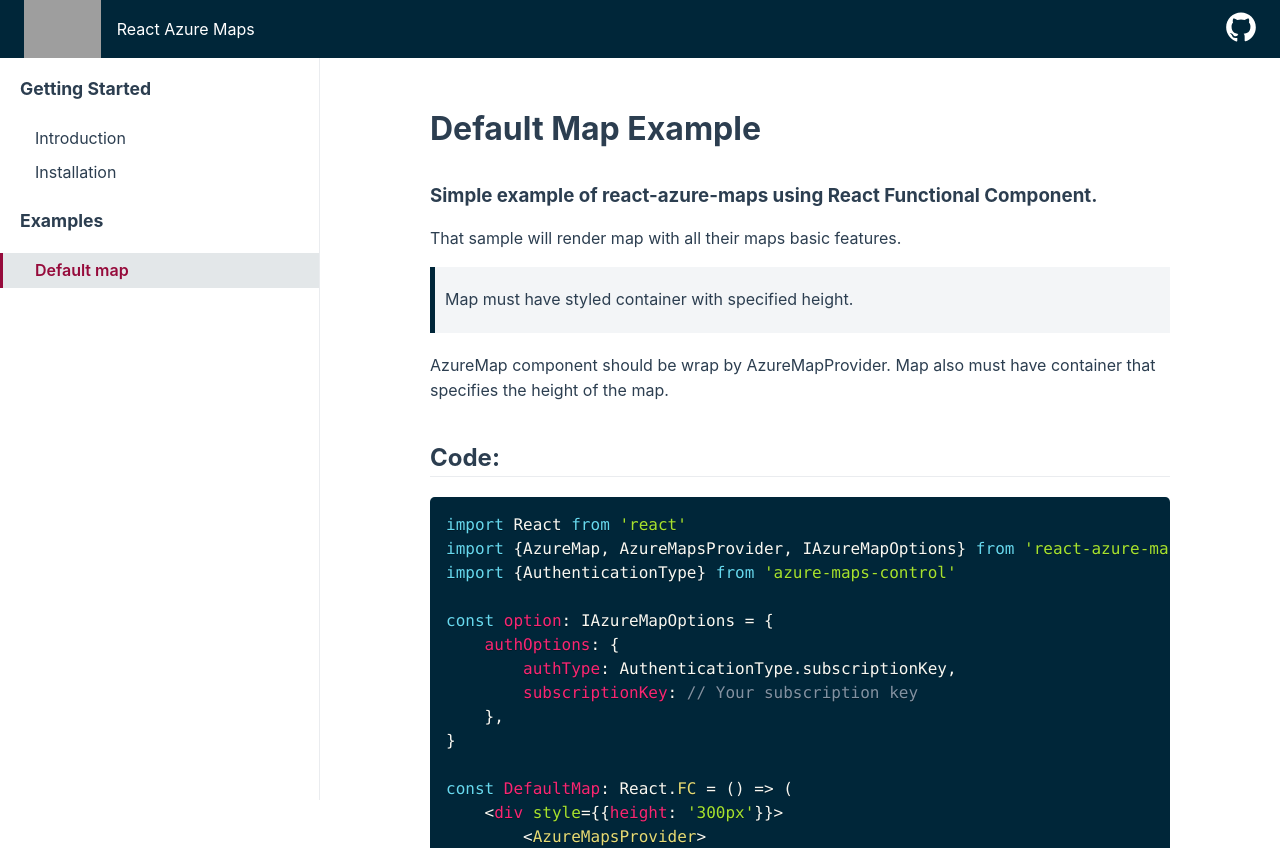
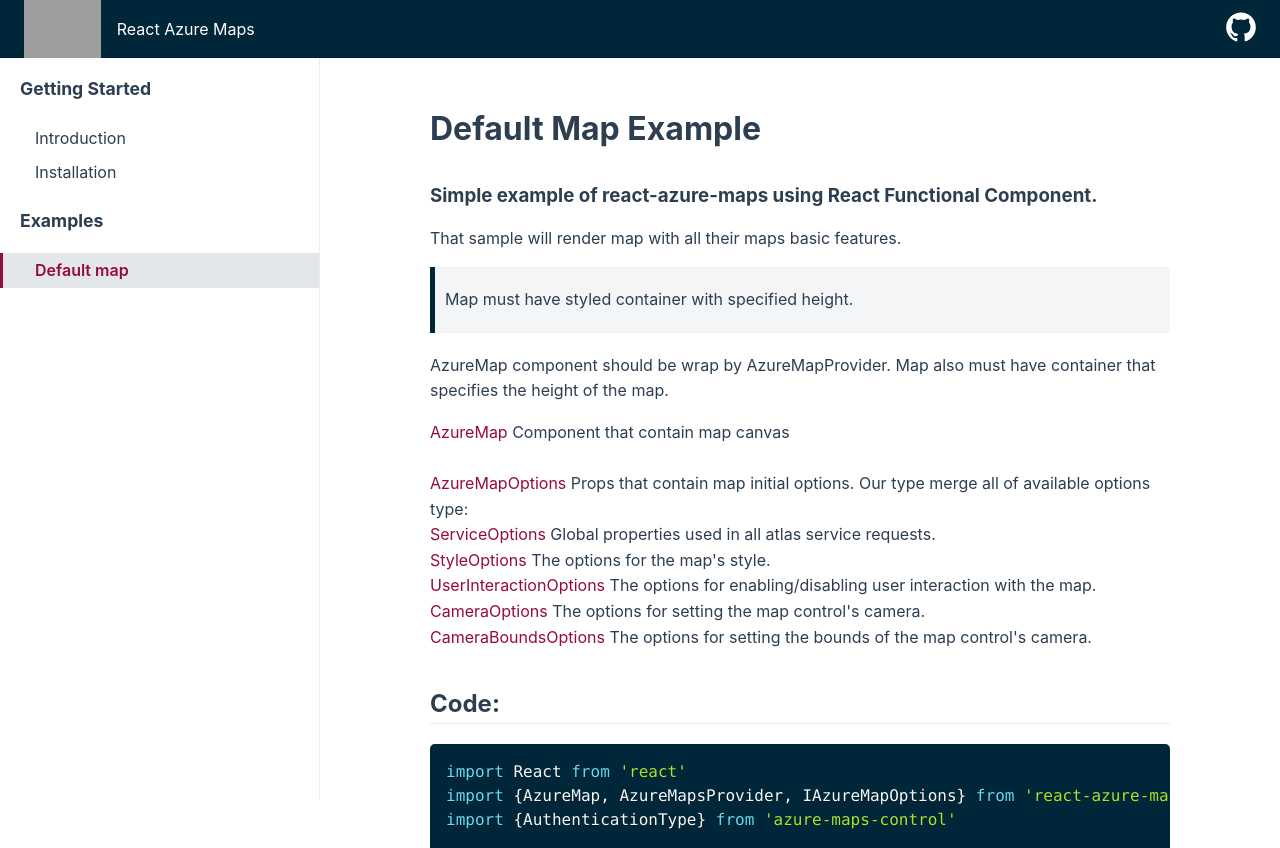
Before and after one commit to WiredSolutions/react-azure-maps-docs, a Next.js app: page /default-map in a window 1280 px wide. Shown: the top 848 px of the page. Built offline with nearby package versions, Linux system fonts and the light colour scheme; grey boxes are pictures that could not be loaded.

Commit message:
feat: add links for documentation

```diff
--- a/pages/default-map/index.js
+++ b/pages/default-map/index.js
@@ -6,7 +6,7 @@
         <div>
             <Head>
                 <title>Default Map</title>
-        <link rel="icon" href="/favicon.ico" />
+                <link rel="icon" href="/favicon.ico"/>
             </Head>
             <main className="page">
                 <div className="page__content">
@@ -21,6 +21,44 @@
                     <p>
                         AzureMap component should be wrap by AzureMapProvider. Map also must
                         have container that specifies the height of the map.
+                    </p>
+                    <p>
+
+                    </p>
+                    <p>
+                        <a href={'https://wiredsolutions.github.io/react-azure-maps/globals.html#iazuremap'}
+                           target="_blank"> AzureMap </a>
+                        <span> Component that contain map canvas </span>
+                        <br></br>
+                        <br></br>
+                        <a href={'https://wiredsolutions.github.io/react-azure-maps/globals.html#iazuremapoptions'}
+                           target="_blank"> AzureMapOptions </a>
+                        <span> Props that contain map initial options. Our type merge all of available options type: </span>
+                        <div>
+                            <a href={'https://docs.microsoft.com/pl-pl/javascript/api/azure-maps-control/atlas.serviceoptions?view=azure-maps-typescript-latest'}
+                               target="_blank"> ServiceOptions </a>
+                            Global properties used in all atlas service requests.
+                        </div>
+                        <div>
+                            <a href={'https://docs.microsoft.com/pl-pl/javascript/api/azure-maps-control/atlas.styleoptions?view=azure-maps-typescript-latest'}
+                               target="_blank"> StyleOptions </a>
+                            The options for the map's style.
+                        </div>
+                        <div>
+                            <a href={'https://docs.microsoft.com/pl-pl/javascript/api/azure-maps-control/atlas.userinteractionoptions?view=azure-maps-typescript-latest'}
+                               target="_blank"> UserInteractionOptions </a>
+                            The options for enabling/disabling user interaction with the map.
+                        </div>
+                        <div>
+                            <a href={'https://docs.microsoft.com/pl-pl/javascript/api/azure-maps-control/atlas.cameraoptions?view=azure-maps-typescript-latest'}
+                               target="_blank"> CameraOptions </a>
+                            The options for setting the map control's camera.
+                        </div>
+                        <div>
+                            <a href={'https://docs.microsoft.com/pl-pl/javascript/api/azure-maps-control/atlas.cameraboundsoptions?view=azure-maps-typescript-latest'}
+                               target="_blank"> CameraBoundsOptions </a>
+                            The options for setting the bounds of the map control's camera.
+                        </div>
                     </p>
                     <h2 id="code">Code:</h2>
                     <pre>
```
Also changed, not shown: pages/index.js (+13 -7 lines). Lines whose indentation alone changed are shown as unchanged.
